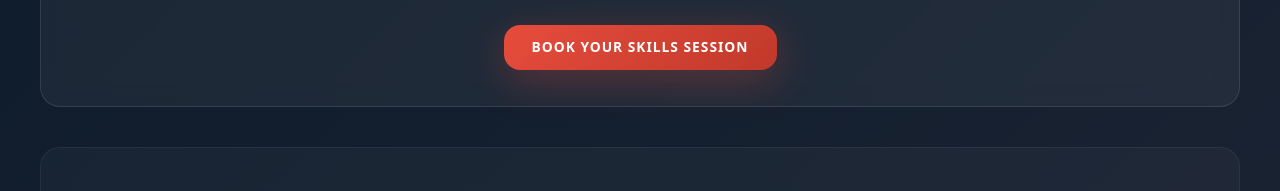
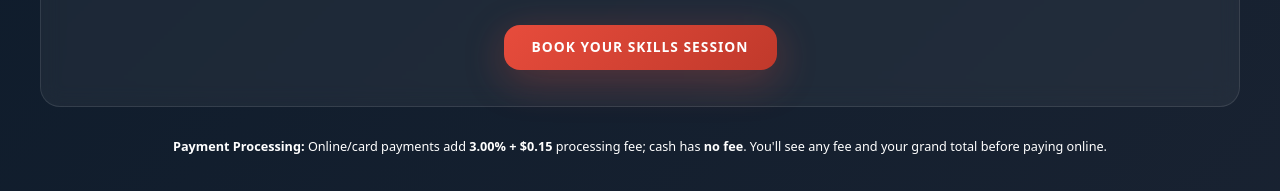
Before and after one commit to jadenmaciel/jadenmaciel.github.io, a React (Vite) app: page / in a window 1280 px wide. Shown: the part 3760-3951 px from the top of the page. Built offline with nearby package versions, Linux system fonts and the light colour scheme.

Commit message:
feat(ui): remove hero fee notice; show high-contrast fee notice above AHA section

```diff
--- a/src/components/Hero.tsx
+++ b/src/components/Hero.tsx
@@ -22,7 +22,7 @@ export default function Hero() {
             <p className="text-xl md:text-2xl mb-8 text-cream">
               Empowering the Central Valley community with life-saving skills and confidence in emergency situations.
             </p>
-            <div className="flex flex-col sm:flex-row gap-4 mb-12">
+            <div className="flex flex-col sm:flex-row gap-4 mb-4">
               <PrimaryButton href="#classes">View Classes</PrimaryButton>
               <SecondaryButton href="#booking">Book a Session</SecondaryButton>
             </div>
--- /dev/null
+++ b/src/components/PaymentNotice.tsx
@@ -0,0 +1,22 @@
+/**
+ * Reusable banner/snippet stating payment fee policy.
+ * High-contrast version that works on dark backgrounds.
+ * Displays: "Online/card payments add 3.00% + $0.15; cash has no fee."
+ */
+type Props = { className?: string };
+
+export default function PaymentNotice({ className = '' }: Props) {
+  return (
+    <p
+      className={[
+        'mt-4 text-sm leading-relaxed text-center',
+        '!text-white',
+        className,
+      ].join(' ')}
+    >
+      <span className="font-semibold !text-white">Payment Processing:</span>{' '}
+      Online/card payments add <span className="font-semibold">3.00% + $0.15</span> processing fee; cash has{' '}
+      <span className="font-semibold">no fee</span>. You'll see any fee and your grand total before paying online.
+    </p>
+  );
+}
--- a/src/components/Pricing.tsx
+++ b/src/components/Pricing.tsx
@@ -1,5 +1,6 @@
 import React from "react";
 import s from "./PricingTable.module.css";
+import PaymentNotice from "./PaymentNotice";
 
 type Row = {
   name: string;
@@ -122,6 +123,10 @@ const Pricing: React.FC = () => {
           </div>
         </div>
 
+        <div className="relative z-10 opacity-100">
+          <PaymentNotice className="mt-8" />
+        </div>
+
         <div className={s.trust}>
           <h3 style={{ marginBottom: 10, fontSize: "2rem" }}>AHA-Aligned Training</h3>
           <p style={{ color: "#94a3b8", marginBottom: 20 }}>
```
